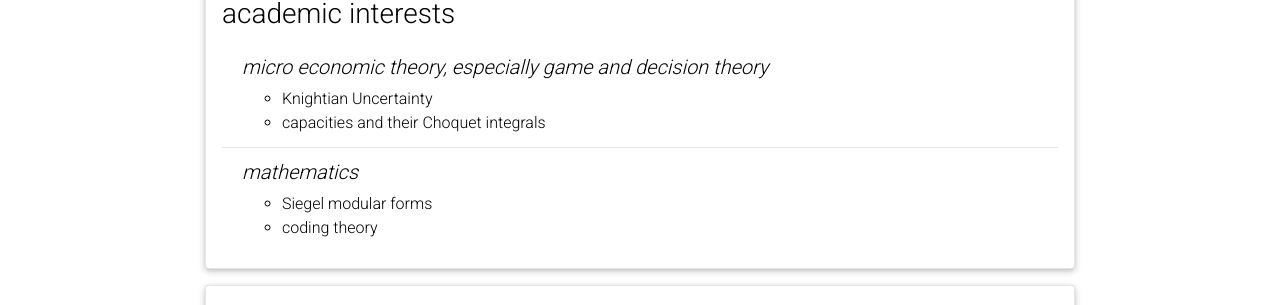
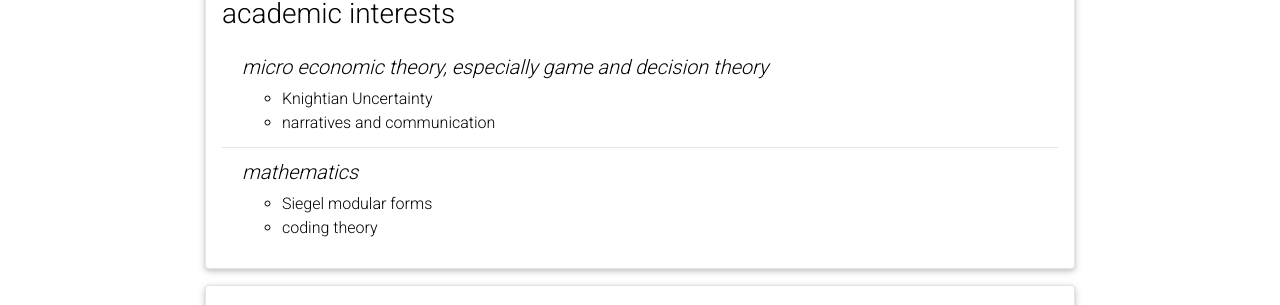
Before and after one commit to gbauch/gbauch.github.io, a Jekyll site: the page built from _pages/cv.md, in a window 1280 px wide and 900 px high, scrolled down 858 px. Shown: the part 147-452 px from the top of the window. Built offline with Jekyll 4.4.1, drawn with Linux system fonts in a browser that asks for light colours; comment, search, counter and statistics services are not loaded; a style sheet for code colours, icons or effects is not loaded.

Commit message:
Update cv.yml

```diff
--- a/_data/cv.yml
+++ b/_data/cv.yml
@@ -48,7 +48,7 @@
     - title: micro economic theory, especially game and decision theory
       items:
         - Knightian Uncertainty
-        - capacities and their Choquet integrals
+        - narratives and communication
 
     - title: mathematics
       items:
```
